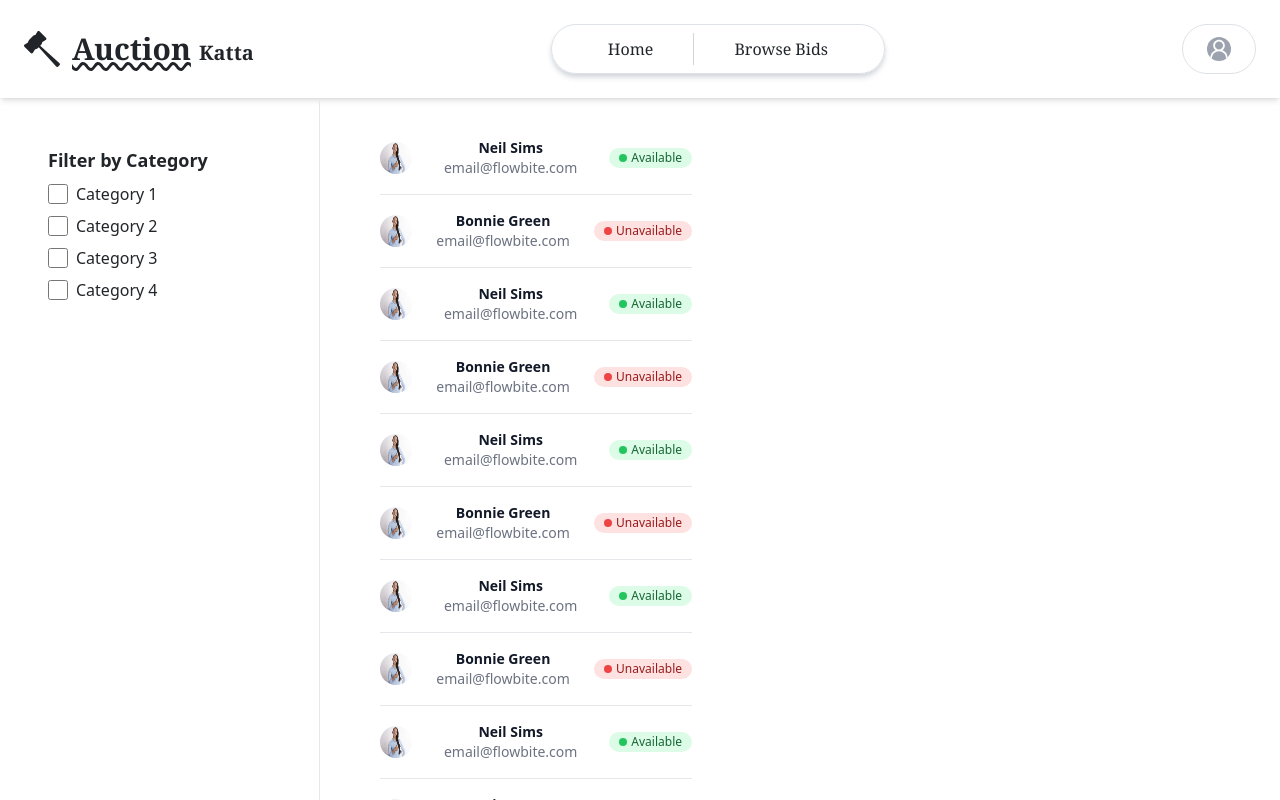
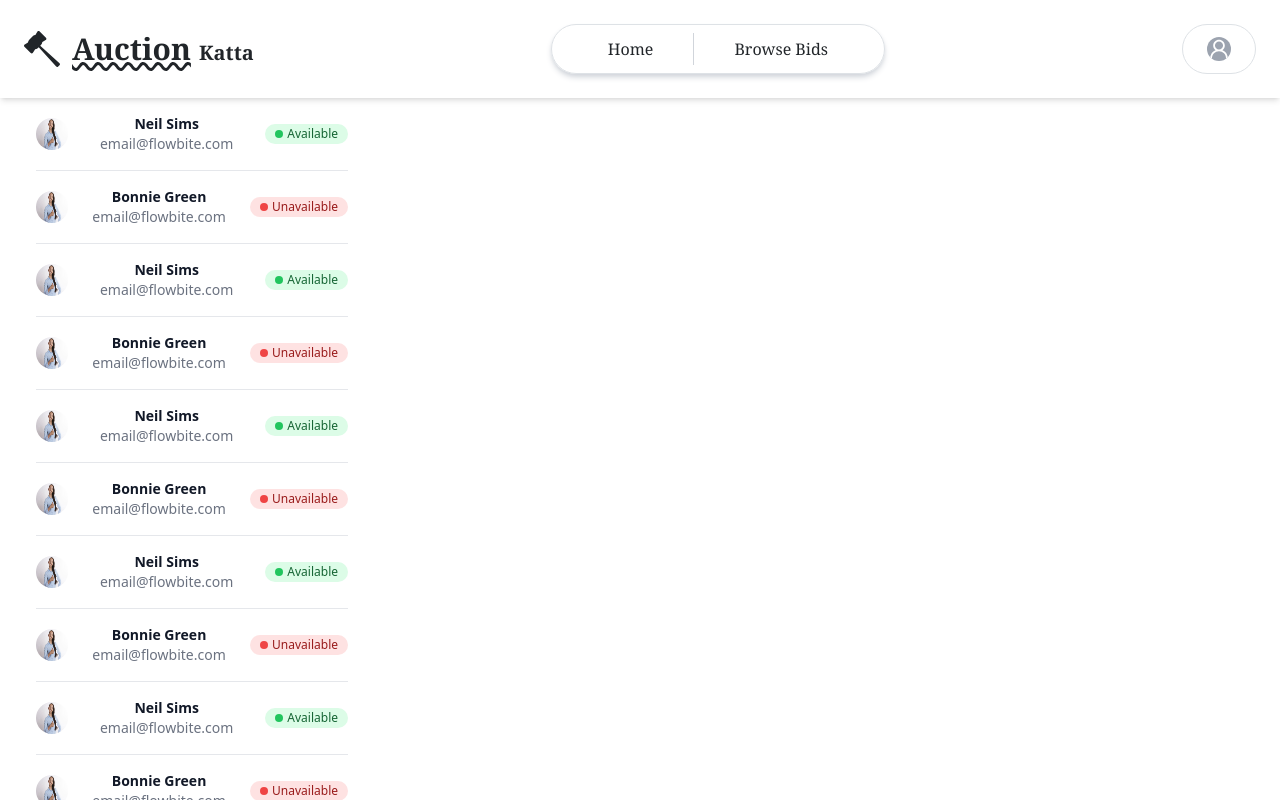
Before and after one commit to vaibhav03ambhore/CodeX_2.1.3, a React (Vite) app in the folder frontend/: page /browserbid in a window 1280 px wide. Shown: the top 800 px of the page. Built offline with nearby package versions, Linux system fonts and the light colour scheme.

Commit message:
main issue Solved

```diff
--- a/frontend/src/App.jsx
+++ b/frontend/src/App.jsx
@@ -2,16 +2,12 @@
 import Navbar from './Components/Navbar'
 import { Routes, Route } from 'react-router-dom';
 import Home from './pages/Home';
-
+import BrowserBid from './pages/BrowserBid'
 import Footer from './Components/Footer';
-import Login from './pages/Login'
-import Register from './pages/Register';
-import Role from './pages/Role';
-import Browse from './pages/Browse';
-
+import Login from './Components/Login/Login'
+import Register from './Components/Login/Register';
+import Role from './Components/Login/Role';
 import ReadMore from './Components/ReadMore';
-import Chatbot from 'react-chatbot-kit';
-
 
 function App() {
 
@@ -20,8 +16,7 @@ function App() {
       <Navbar />
       <Routes>
         <Route path="/" element={<Home />} />
-
-        <Route path="/browserbid" element={<Browse/>} />
+        <Route path="/browserbid" element={<BrowserBid />} />
         <Route path="/login" element={<Login />} />
         <Route path="/register" element={<Register />} />
         <Route path="/role" element={<Role />} />
--- a/frontend/src/Components/FilterCategories.jsx
+++ /dev/null
@@ -1,41 +0,0 @@
-import React, { useState } from 'react';
-
-const categories = [
-  { id: 1, name: 'Category 1' },
-  { id: 2, name: 'Category 2' },
-  { id: 3, name: 'Category 3' },
-  { id: 4, name: 'Category 4' },
-];
-
-const FilterCategories = ({ onFilter }) => {
-  const [selectedCategories, setSelectedCategories] = useState([]);
-
-  const handleCheckboxChange = (categoryId) => {
-    const newSelectedCategories = selectedCategories.includes(categoryId)
-      ? selectedCategories.filter((id) => id !== categoryId)
-      : [...selectedCategories, categoryId];
-    setSelectedCategories(newSelectedCategories);
-    onFilter(newSelectedCategories);
-  };
-
-  return (
-    <div className="p-4">
-      <h2 className="text-lg font-semibold mb-2">Filter by Category</h2>
-      <div className="space-y-2">
-        {categories.map((category) => (
-          <label key={category.id} className="flex items-center">
-            <input
-              type="checkbox"
-              className="form-checkbox h-5 w-5 text-indigo-600"
-              checked={selectedCategories.includes(category.id)}
-              onChange={() => handleCheckboxChange(category.id)}
-            />
-            <span className="ml-2">{category.name}</span>
-          </label>
-        ))}
-      </div>
-    </div>
-  );
-};
-
-export default FilterCategories;
--- a/frontend/src/pages/Browse.jsx
+++ /dev/null
@@ -1,18 +0,0 @@
-import React from 'react'
-import BrowserBid from './BrowserBid'
-import FilterCategories from '../Components/FilterCategories'
-
-const Browse = () => {
-  return (
-    <div className="flex flex-row">
-      <div className="w-1/4 p-4 border-r">
-        <FilterCategories/>
-      </div>
-      <div className="w-3/4 p-4">
-        <BrowserBid/>
-      </div>
-    </div>
-  )
-}
-
-export default Browse
--- a/frontend/src/pages/Home.jsx
+++ b/frontend/src/pages/Home.jsx
@@ -1,6 +1,5 @@
 import React from 'react'
 import CarouselPage from '../Components/CarouselPage'
-
 import { Link } from 'react-router-dom'
 const Home = () => {
     return (
--- a/frontend/src/pages/Login.jsx
+++ /dev/null
@@ -1,45 +0,0 @@
-import React from 'react'
-
-const Login = () => {
-  return (
-    <div className=''>
-<section class="bg-gray-50 dark:bg-gray-900 px-">
-    <div class="py-8 px-4 mx-auto max-w-screen-xl lg:py-16 grid lg:grid-cols-2 gap-8 lg:gap-16">
-        <div>
-            <div class="w-full lg:max-w-xl p-6 space-y-8 sm:p-8 bg-white rounded-lg shadow-xl dark:bg-gray-800">
-                <h2 class="text-2xl font-bold text-gray-900 dark:text-white">
-                    Sign in to Auction Katta
-                </h2>
-                <form class="mt-8 space-y-6" action="#">
-                    <div>
-                        <label for="email" class="block mb-2 text-sm font-medium text-gray-900 dark:text-white">Your email</label>
-                        <input type="email" name="email" id="email" class="bg-gray-50 border border-gray-300 text-gray-900 text-sm rounded-lg focus:ring-blue-500 focus:border-blue-500 block w-full p-2.5 dark:bg-gray-700 dark:border-gray-600 dark:placeholder-gray-400 dark:text-white dark:focus:ring-blue-500 dark:focus:border-blue-500" placeholder="name@company.com" required />
-                    </div>
-                    <div>
-                        <label for="password" class="block mb-2 text-sm font-medium text-gray-900 dark:text-white">Your password</label>
-                        <input type="password" name="password" id="password" placeholder="••••••••" class="bg-gray-50 border border-gray-300 text-gray-900 text-sm rounded-lg focus:ring-blue-500 focus:border-blue-500 block w-full p-2.5 dark:bg-gray-700 dark:border-gray-600 dark:placeholder-gray-400 dark:text-white dark:focus:ring-blue-500 dark:focus:border-blue-500" required />
-                    </div>
-                    <div class="flex items-start">
-                        <div class="flex items-center h-5">
-                            <input id="remember" aria-describedby="remember" name="remember" type="checkbox" class="w-4 h-4 border-gray-300 rounded bg-gray-50 focus:ring-3 focus:ring-blue-300 dark:focus:ring-blue-600 dark:ring-offset-gray-800 dark:bg-gray-700 dark:border-gray-600" required />
-                        </div>
-                        <div class="ms-3 text-sm">
-                        <label for="remember" class="font-medium text-gray-500 dark:text-gray-400">Remember this device</label>
-                        </div>
-                        <a href="#" class="ms-auto text-sm font-medium text-blue-600 hover:underline dark:text-blue-500">Forgot Password?</a>
-                    </div>
-                    <button type="submit" class="w-full px-5 py-3 text-base font-medium text-center text-white bg-blue-700 rounded-lg hover:bg-blue-800 focus:ring-4 focus:ring-blue-300 sm:w-auto dark:bg-blue-600 dark:hover:bg-blue-700 dark:focus:ring-blue-800">Login to your account</button>
-                    <div class="text-sm font-medium text-gray-900 dark:text-white">
-                        Not registered yet? <a class="text-blue-600 hover:underline dark:text-blue-500">Create account</a>
-                    </div>
-                </form>
-            </div>
-        </div>
-    </div>
-</section>
-
-    </div>
-  )
-}
-
-export default Login
--- a/frontend/src/pages/Register.jsx
+++ /dev/null
@@ -1,28 +0,0 @@
-import React from 'react'
-
-const Register = () => {
-    return (
-        <div className='py-8 px-4 mx-auto max-w-screen-xl'>
-            <form class="max-w-sm mx-auto">
-                <div class="mb-5">
-                    <label for="email" class="block mb-2 text-sm font-medium text-gray-900 dark:text-white">Your email</label>
-                    <input type="email" id="email" class="bg-gray-50 border border-gray-300 text-gray-900 text-sm rounded-lg focus:ring-blue-500 focus:border-blue-500 block w-full p-2.5 dark:bg-gray-700 dark:border-gray-600 dark:placeholder-gray-400 dark:text-white dark:focus:ring-blue-500 dark:focus:border-blue-500" placeholder="name@flowbite.com" required />
-                </div>
-                <div class="mb-5">
-                    <label for="password" class="block mb-2 text-sm font-medium text-gray-900 dark:text-white">Your password</label>
-                    <input type="password" id="password" class="bg-gray-50 border border-gray-300 text-gray-900 text-sm rounded-lg focus:ring-blue-500 focus:border-blue-500 block w-full p-2.5 dark:bg-gray-700 dark:border-gray-600 dark:placeholder-gray-400 dark:text-white dark:focus:ring-blue-500 dark:focus:border-blue-500" required />
-                </div>
-                <div class="flex items-start mb-5">
-                    <div class="flex items-center h-5">
-                        <input id="remember" type="checkbox" value="" class="w-4 h-4 border border-gray-300 rounded bg-gray-50 focus:ring-3 focus:ring-blue-300 dark:bg-gray-700 dark:border-gray-600 dark:focus:ring-blue-600 dark:ring-offset-gray-800 dark:focus:ring-offset-gray-800" required />
-                    </div>
-                    <label for="remember" class="ms-2 text-sm font-medium text-gray-900 dark:text-gray-300">Remember me</label>
-                </div>
-                <button type="submit" class="text-white bg-blue-700 hover:bg-blue-800 focus:ring-4 focus:outline-none focus:ring-blue-300 font-medium rounded-lg text-sm w-full sm:w-auto px-5 py-2.5 text-center dark:bg-blue-600 dark:hover:bg-blue-700 dark:focus:ring-blue-800">Submit</button>
-            </form>
-
-        </div>
-    )
-}
-
-export default Register
--- a/frontend/src/pages/Role.jsx
+++ /dev/null
@@ -1,33 +0,0 @@
-import React from 'react'
-import { ImUsers } from "react-icons/im";
-import { ImUserTie } from "react-icons/im";
-const Role = () => {
-    return (
-        <div className='h-[100vh] flex'>
-            <div className="p-[20px] w-full sm:flex  items-center">
-                <div className="left md:w-[50%]">
-                    <div className='flex-col m-7 text-5xl text-center text-orange-600 font-serif p-9'>
-                        <ImUsers />
-                        <button class="relative inline-flex items-center justify-center p-0.5 mb-2 me-2 overflow-hidden text-sm font-medium text-gray-900 rounded-lg group bg-gradient-to-br from-purple-600 to-blue-500 group-hover:from-purple-600 group-hover:to-blue-500 hover:text-white dark:text-white focus:ring-4 focus:outline-none focus:ring-blue-300 dark:focus:ring-blue-800">
-                            <span class="relative px-5 py-2.5 transition-all ease-in duration-75 bg-white dark:bg-gray-900 rounded-md group-hover:bg-opacity-0">
-                                User Role
-                            </span>
-                        </button>
-                    </div>
-                </div>
-                <div className="right md:w-[50%] ">
-                    <div className="flex-col m-7 text-5xl text-center text-orange-600 font-serif p-9">
-                        <ImUserTie />
-                        <button class="relative inline-flex items-center justify-center p-0.5 mb-2 me-2 overflow-hidden text-sm font-medium text-gray-900 rounded-lg group bg-gradient-to-br from-purple-600 to-blue-500 group-hover:from-purple-600 group-hover:to-blue-500 hover:text-white dark:text-white focus:ring-4 focus:outline-none focus:ring-blue-300 dark:focus:ring-blue-800">
-                            <span class="relative px-5 py-2.5 transition-all ease-in duration-75 bg-white dark:bg-gray-900 rounded-md group-hover:bg-opacity-0">
-                                Admin Role
-                            </span>
-                        </button>
-                    </div>
-                </div>
-            </div>
-        </div>
-    )
-}
-
-export default Role
```
